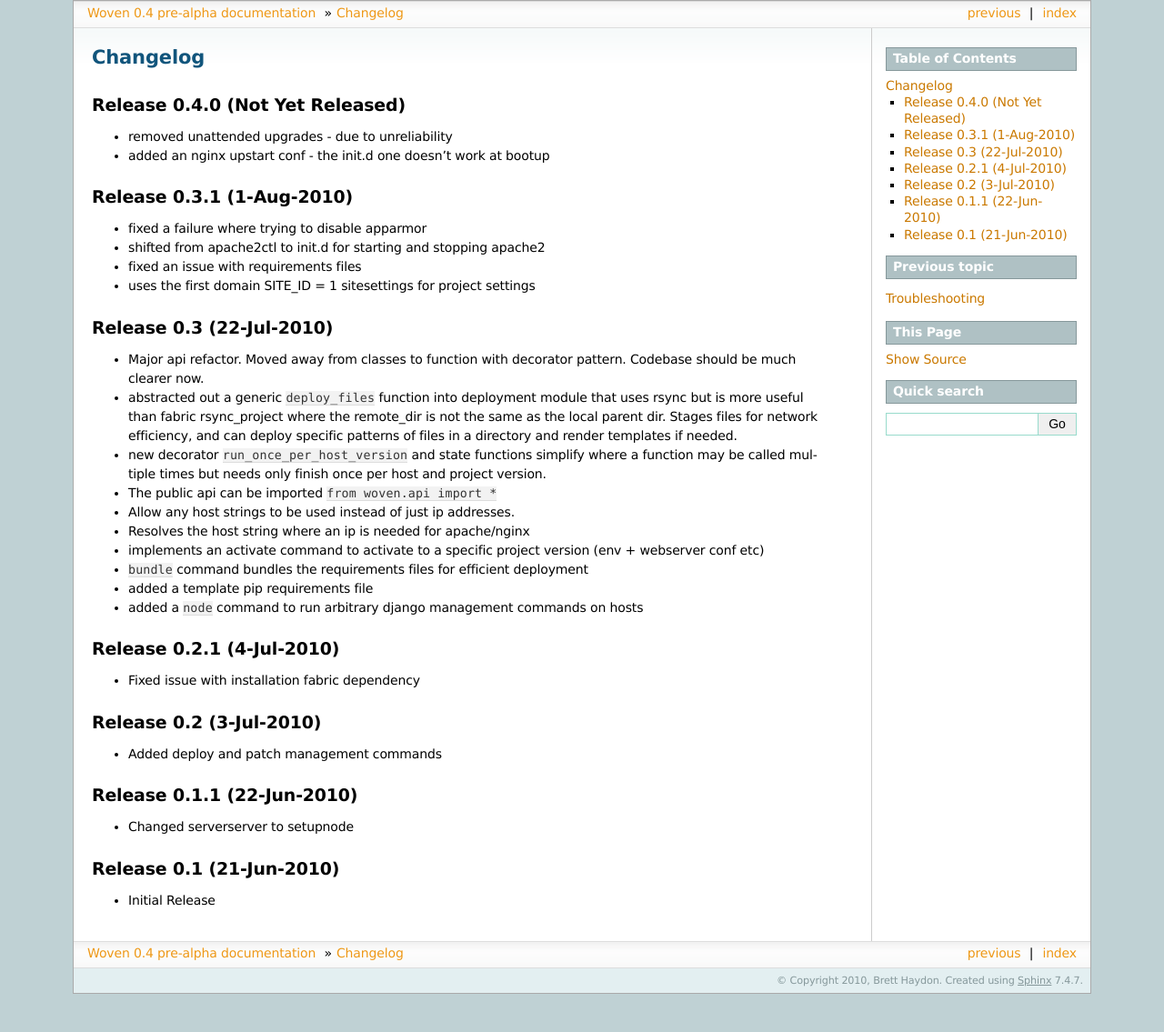
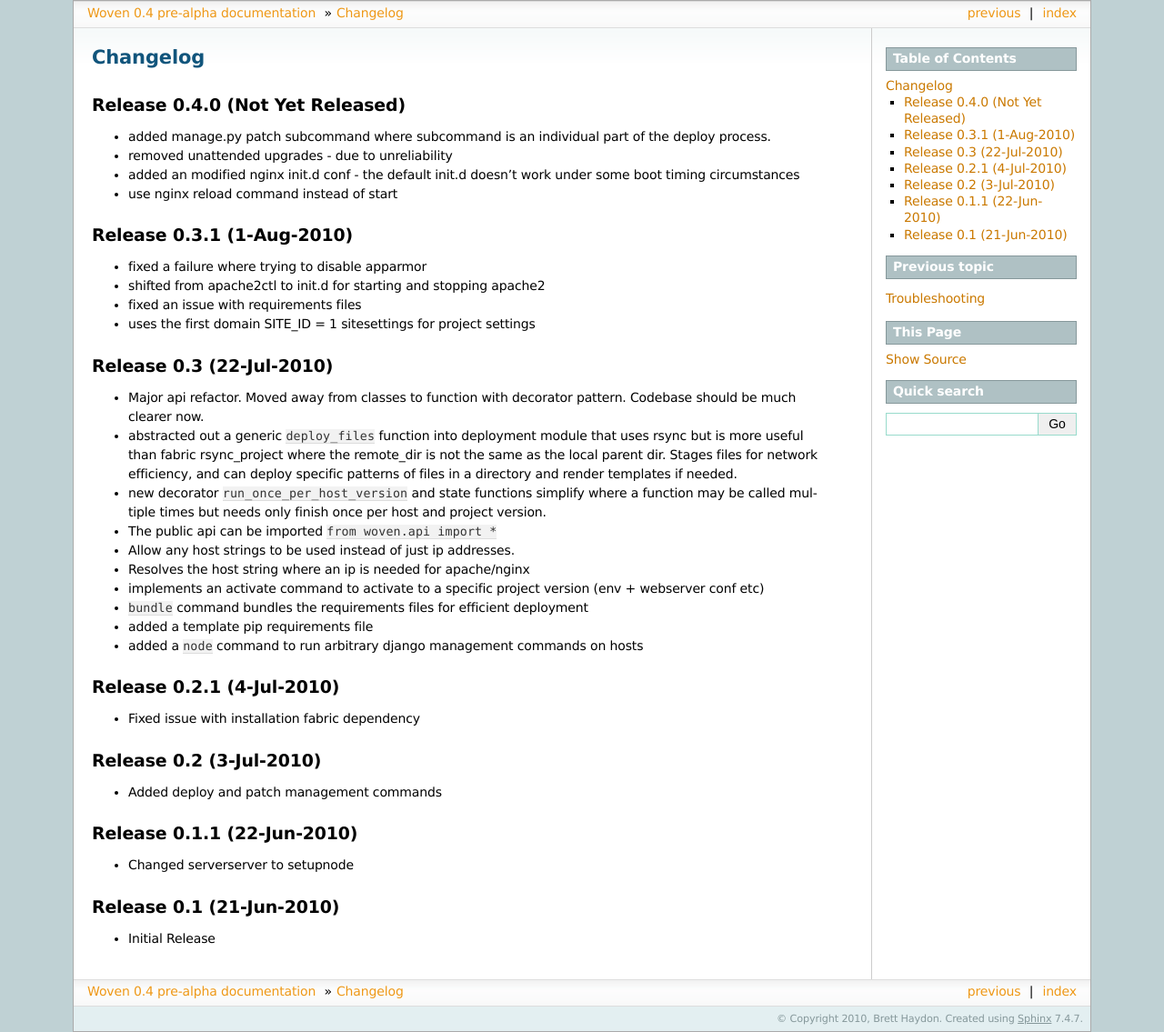
Before and after one commit to bretth/woven, a Sphinx documentation site: the page built from docs/changelog.rst, in a window 1280 px wide. Shown: the whole page at 91% size. Built offline with Sphinx 7.4.7, drawn with Linux system fonts in a browser that asks for light colours; before the commit the page ends 1093 px from its top, so only the background shows below that.

Commit message:
changelog

```diff
--- a/docs/changelog.rst
+++ b/docs/changelog.rst
@@ -5,8 +5,10 @@ Changelog
 Release 0.4.0 (Not Yet Released)
 ---------------------------------
 
+* added manage.py patch subcommand where subcommand is an individual part of the deploy process.
 * removed unattended upgrades - due to unreliability
-* added an nginx upstart conf - the init.d one doesn't work at bootup
+* added an modified nginx init.d conf - the default init.d doesn't work under some boot timing circumstances
+* use nginx reload command instead of start
 
 Release 0.3.1 (1-Aug-2010)
 --------------------------
```
